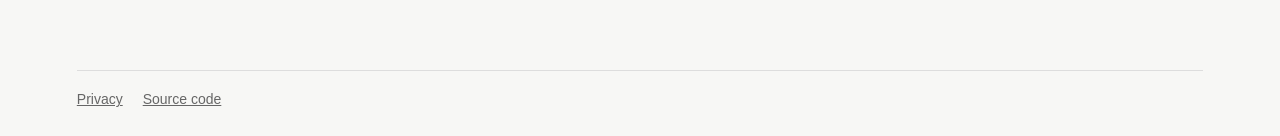
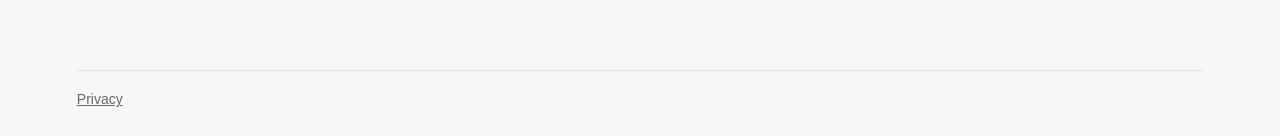
Before and after one commit to whizey/InvoiceIQ, a Next.js app in the folder frontend/: page /home in a window 1280 px wide. Shown: the part 1065-1201 px from the top of the page. Built offline with nearby package versions, Linux system fonts and the light colour scheme.

Commit message:
Remove public repository links from site pages (#70)

```diff
--- a/frontend/app/home/page.tsx
+++ b/frontend/app/home/page.tsx
@@ -6,4 +6,4 @@ export default function Home(){return <main style={{minHeight:"100dvh",backgroun
 <section style={{maxWidth:930,padding:"clamp(70px,12vw,160px) 0 80px"}}><p style={{textTransform:"uppercase",letterSpacing:2,fontSize:12}}>For CAs and small finance teams</p><h1 style={{fontSize:"clamp(44px,7vw,90px)",letterSpacing:"-0.06em",lineHeight:1.04,margin:"24px 0"}}>Know who to chase today.</h1><p style={{fontSize:20,lineHeight:1.55,maxWidth:610,color:"#545454"}}>Upload your receivables from Tally or Zoho Books. See which customers to follow up first and why, how much cash is coming in the next few weeks, and send a reminder drafted from the invoice itself.</p><div style={{display:"flex",gap:12,marginTop:32,flexWrap:"wrap"}}><Link href="/signup" style={{background:"#141414",color:"#fff",borderRadius:8,padding:"15px 22px",textDecoration:"none"}}>Get started →</Link><ExploreShowcaseButton/><ExploreShowcaseButton ledger="public-2016" label="See it on real 2015 data →"/></div>
 <p style={{fontSize:14,color:"#666",maxWidth:610,marginTop:14,lineHeight:1.55}}>The first opens Kaveri Industrial Supplies, a fictional distributor with a year of invoices up to today. The second opens real, anonymised invoices from a public B2B dataset, viewed as of 30 Nov 2015.</p></section>
 <section style={{borderTop:"1px solid #ddd",display:"grid",gridTemplateColumns:"repeat(auto-fit,minmax(210px,1fr))",gap:28,paddingTop:36}}>{[["01","Your data in","Import a Tally or Zoho Books export, CSV or Excel. You see what will be skipped and why before anything is saved."],["02","A ranked follow-up list","Overdue invoices ranked by amount, chance of paying late and days overdue, each with the reason: a dispute, a part payment, a promise, or how late that customer usually pays."],["03","Cash and reminders","Expected collections per week with an honest range, and a WhatsApp or email reminder in English or Hinglish that you edit and send yourself."]].map(([n,title,description])=><article key={n}><p style={{color:"#777"}}>{n}</p><h2 style={{fontSize:19}}>{title}</h2><p style={{color:"#666",lineHeight:1.6}}>{description}</p></article>)}</section>
-<footer style={{borderTop:"1px solid #ddd",marginTop:56,paddingTop:20,display:"flex",gap:20,flexWrap:"wrap",fontSize:14,color:"#666"}}><Link href="/privacy" style={{color:"inherit"}}>Privacy</Link><a href="https://github.com/whizey/InvoiceIQ" style={{color:"inherit"}}>Source code</a></footer></main>}
+<footer style={{borderTop:"1px solid #ddd",marginTop:56,paddingTop:20,display:"flex",gap:20,flexWrap:"wrap",fontSize:14,color:"#666"}}><Link href="/privacy" style={{color:"inherit"}}>Privacy</Link></footer></main>}
--- a/frontend/app/privacy/page.tsx
+++ b/frontend/app/privacy/page.tsx
@@ -38,7 +38,5 @@ export default function PrivacyPage(){
       account and workspace, from <Link href="/settings">Settings</Link>. Deletion is immediate and cannot be undone. Database backups
       are kept for at most seven days, after which deleted data is gone from them too.</p>
 
-    <h2>Questions</h2>
-    <p>Open an issue on the project&apos;s <a href="https://github.com/whizey/InvoiceIQ/issues">GitHub page</a>.</p>
   </main>;
 }
```
